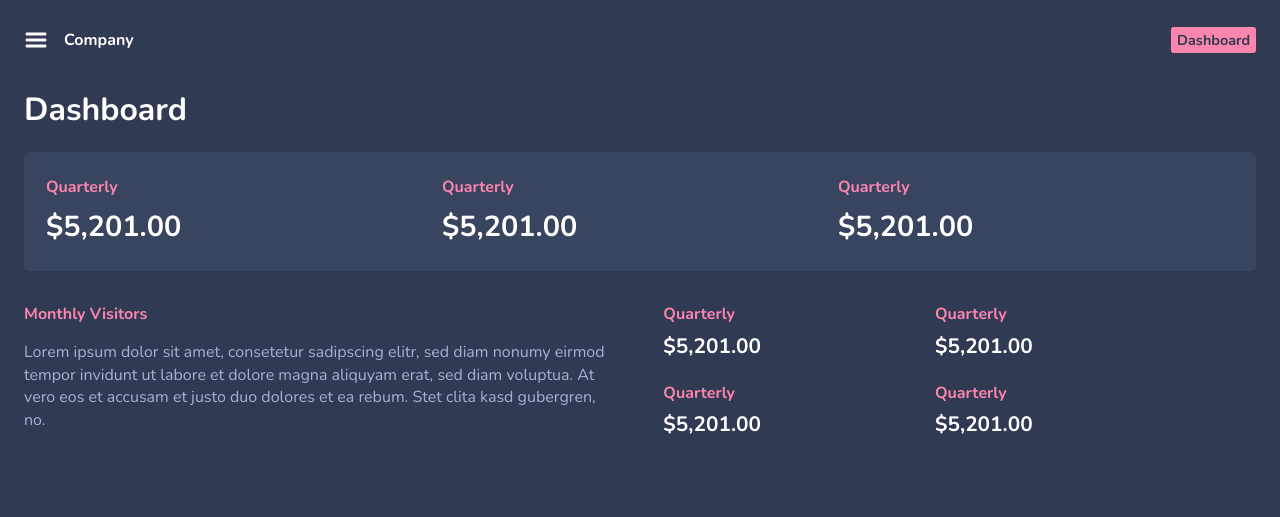
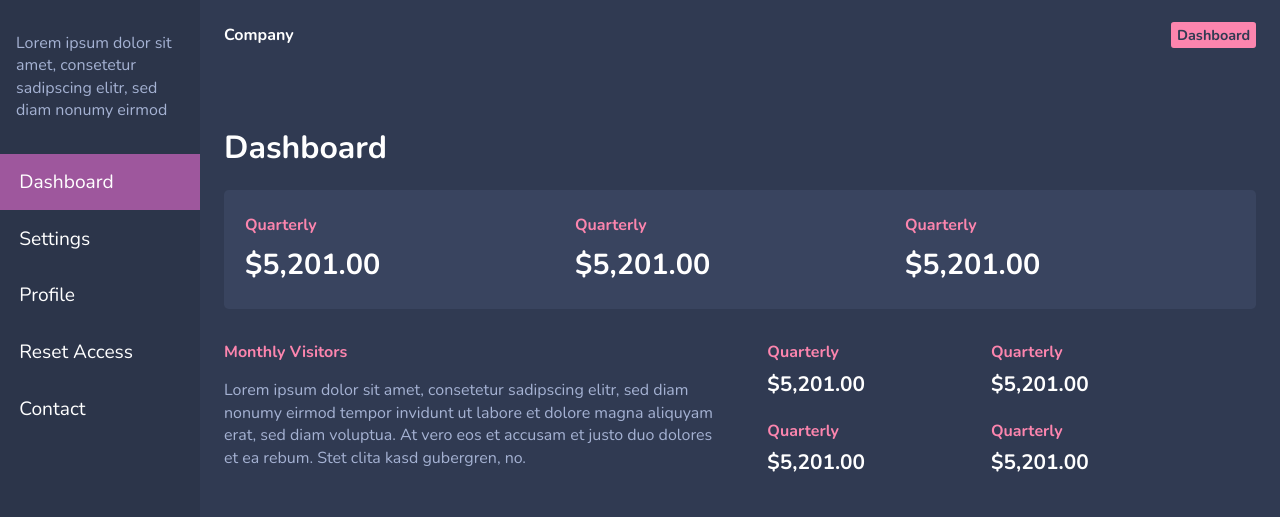
Before and after one commit to xaviguasch/ui-design-bootcamp-s6-01-project-to-refactor, a plain HTML site: page index.html in a window 1280 px wide. Drawn offline with nearby package versions, Linux system fonts and the light colour scheme.

Commit message:
added desktop media queries

```diff
--- a/style.css
+++ b/style.css
@@ -236,28 +236,43 @@ nav {
   }
 }
 
-/*
+@media (min-width: 850px) {
+  body {
+    display: grid;
+    grid-template-columns: 200px auto;
+    grid-template-rows: 70px auto;
+    grid-template-areas:
+      'sidebar header'
+      'sidebar main';
+    padding: 0;
+  }
 
-- White Space
-- Color
-- Contrast
-- Scale
-- Alignment
-- Typography
-- Visual Hierarchy
+  header,
+  main {
+    padding: 1.5em;
+  }
 
-*/
+  nav {
+    grid-area: sidebar;
+    opacity: 1;
+    visibility: unset;
+    transform: translateX(0);
+    width: 100%;
+    position: unset;
+  }
 
-/* Ignore this -- for displaying the viewport width */
-.width-container {
-  display: none;
+  header {
+    grid-area: header;
+  }
+
+  main {
+    grid-area: main;
+  }
+
+  a.logo {
+    margin: 0;
+  }
+  svg {
+    display: none;
+  }
 }
-.display-width {
-  display: block;
-  position: absolute;
-  right: 0;
-  top: 0;
-  background-color: #e6e6e6;
-  padding: 0.3em;
-  font-size: 0.85em;
-}
```
